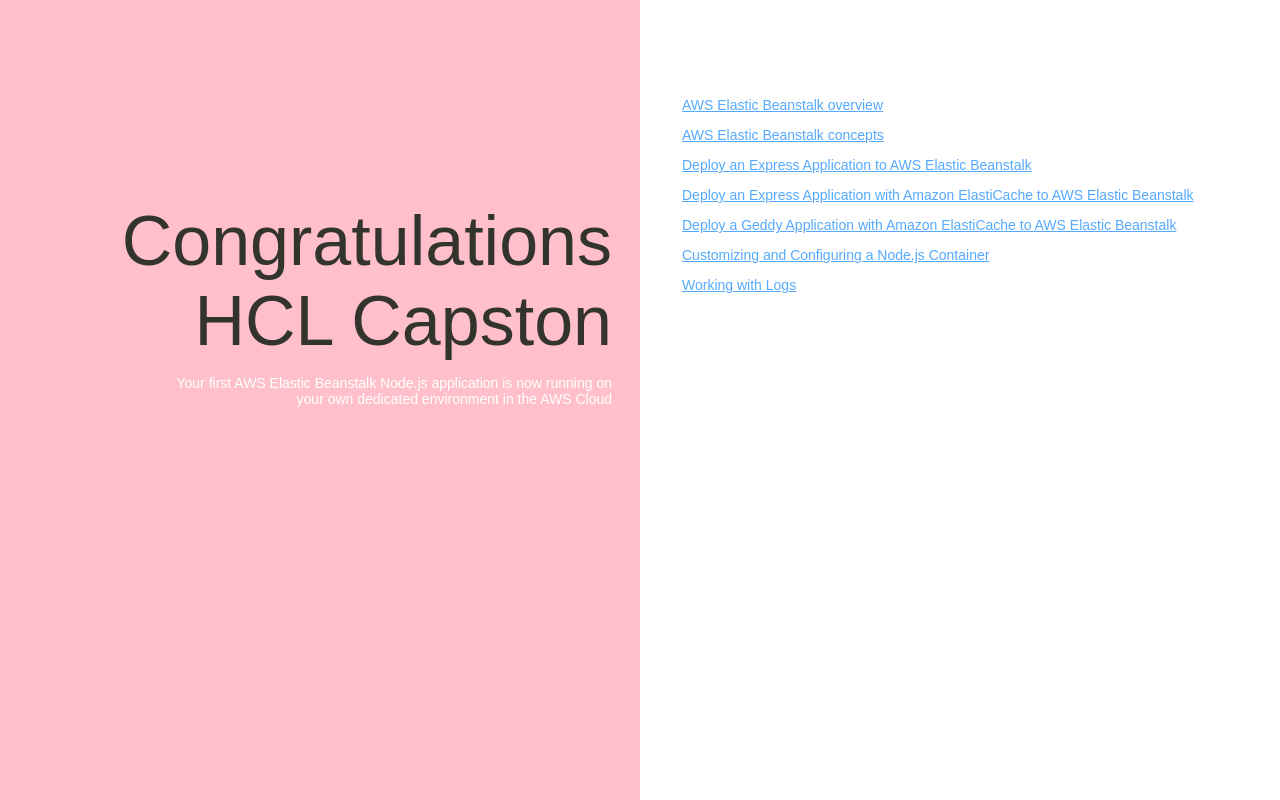
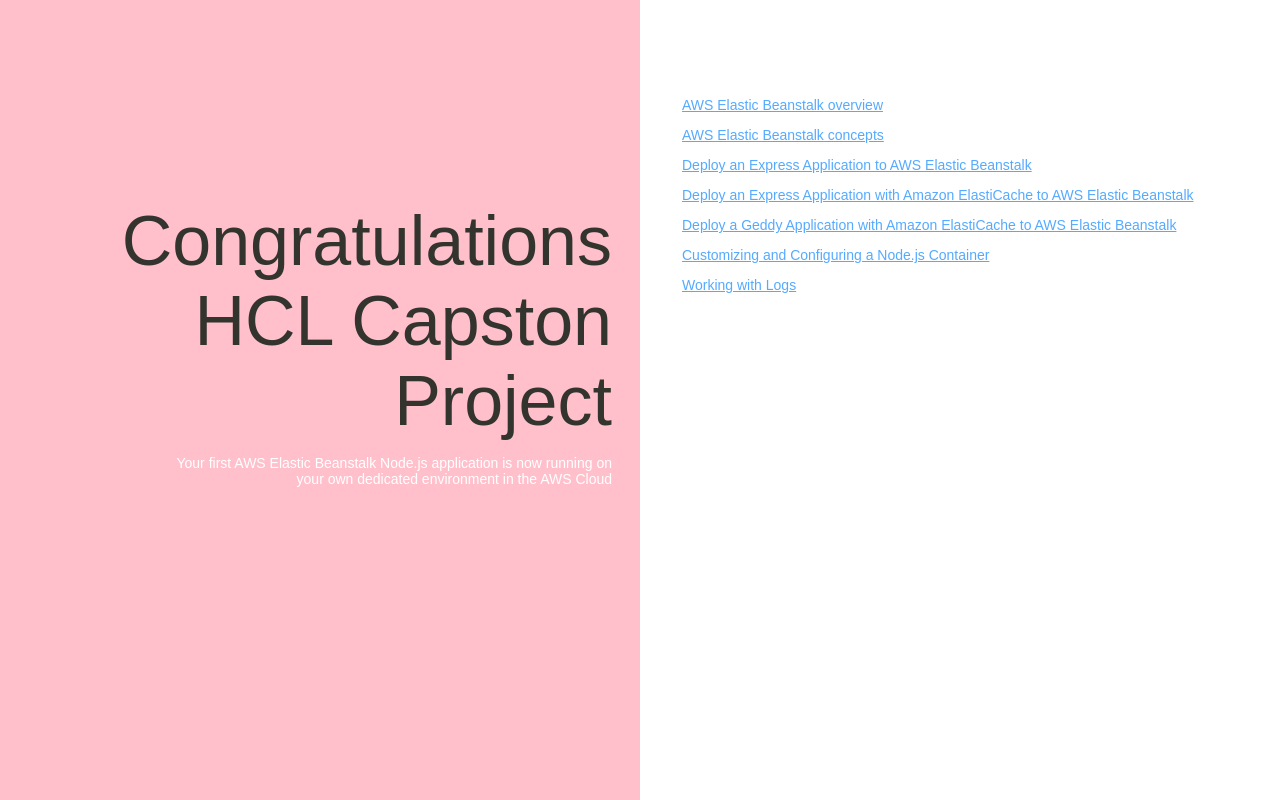
Before and after one commit to anupam7306/sample, a plain HTML site: page index.html in a window 1280 px wide. Drawn offline with Linux system fonts and the light colour scheme.

Commit message:
Update index.html
Signed-off-by: anupam7306 <anupamaws610@gmail.com>

```diff
--- a/index.html
+++ b/index.html
@@ -74,7 +74,7 @@
   </head>
   <body>
     <div class="textColumn">
-      <h1>Congratulations HCL Capston</h1>
+      <h1>Congratulations HCL Capston Project</h1>
       <p>Your first AWS Elastic Beanstalk Node.js application is now running on your own dedicated environment in the AWS Cloud</p>
     </div>
     <div class="linksColumn">
```
